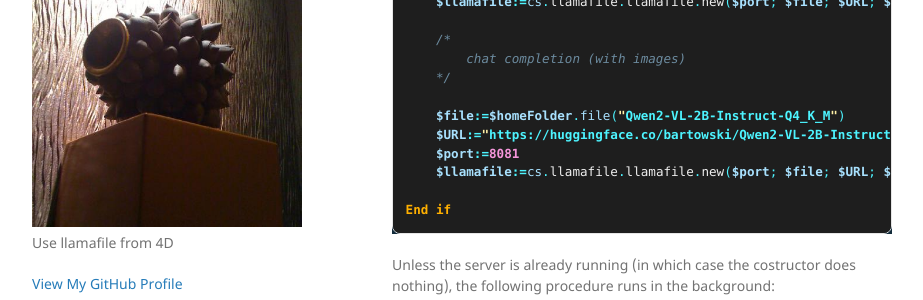
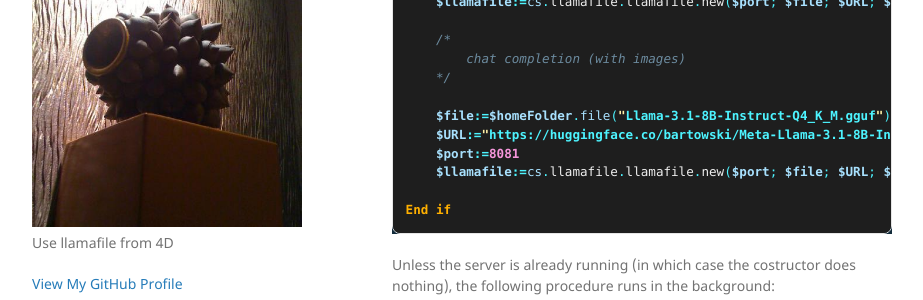
Before and after one commit to miyako/llamafile, a Jekyll site: the page built from index.md, in a window 1280 px wide and 900 px high, scrolled down 739 px. Shown: the part 152-452 px from the top of the window, without its empty margins (178-1101 px from the left). Built offline with Jekyll 4.4.1, drawn with Linux system fonts in a browser that asks for light colours.

Commit message:
default model

```diff
--- a/index.md
+++ b/index.md
@@ -51,8 +51,8 @@ Else
         chat completion (with images)
     */
 
-    $file:=$homeFolder.file("Qwen2-VL-2B-Instruct-Q4_K_M")
-    $URL:="https://huggingface.co/bartowski/Qwen2-VL-2B-Instruct-GGUF/resolve/main/Qwen2-VL-2B-Instruct-Q4_K_M.gguf"
+    $file:=$homeFolder.file("Llama-3.1-8B-Instruct-Q4_K_M.gguf")
+    $URL:="https://huggingface.co/bartowski/Meta-Llama-3.1-8B-Instruct-GGUF/resolve/main/Meta-Llama-3.1-8B-Instruct-Q4_K_M.gguf"
     $port:=8081
     $llamafile:=cs.llamafile.llamafile.new($port; $file; $URL; $event)
 
```
Also changed, not shown: 1 other file.
